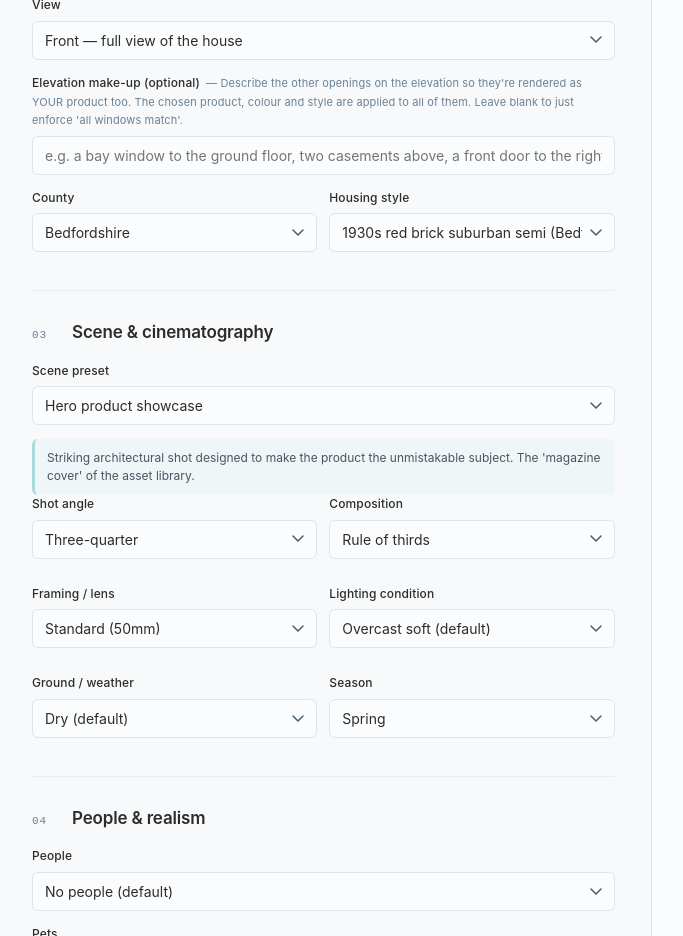
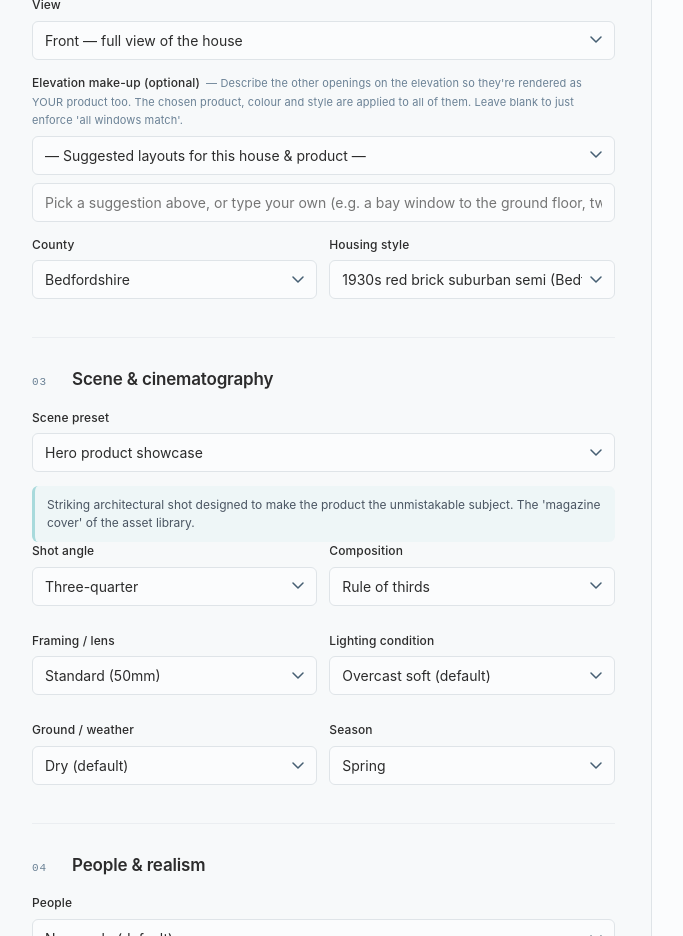
Before and after one commit to choicesglazing/wd-prompt-tool, a React (Vite) app: page / in a window 1280 px wide. Shown: the part 980-1916 px from the top of the page, without its empty margins (4-687 px from the left). Built offline with nearby package versions, Linux system fonts and the light colour scheme.

Commit message:
Add files via upload

```diff
--- a/src/App.jsx
+++ b/src/App.jsx
@@ -21,7 +21,8 @@ import {
   ROOMS,
   SHOT_ANGLES,
   COMPOSITIONS,
-  FRAMING_LENS
+  FRAMING_LENS,
+  getElevationSuggestions
 } from "./catalogue.js";
 import { buildPrompt, buildVariations, buildCarousel, buildVideoShotList } from "./promptEngine.js";
 
@@ -551,11 +552,28 @@ function FormPanel(props) {
             label="Elevation make-up (optional)"
             hint="Describe the other openings on the elevation so they're rendered as YOUR product too. The chosen product, colour and style are applied to all of them. Leave blank to just enforce 'all windows match'."
           >
+            {(() => {
+              const suggestions = getElevationSuggestions(product, housingId, exteriorAspect);
+              if (suggestions.length === 0) return null;
+              return (
+                <select
+                  className="wd-select"
+                  value=""
+                  onChange={(e) => { if (e.target.value) setElevationLayout(e.target.value); }}
+                  style={{ marginBottom: 8 }}
+                >
+                  <option value="">— Suggested layouts for this house & product —</option>
+                  {suggestions.map((s, i) => (
+                    <option key={i} value={s}>{s.length > 70 ? s.slice(0, 70) + "…" : s}</option>
+                  ))}
+                </select>
+              );
+            })()}
             <input
               className="wd-input"
               value={elevationLayout}
               onChange={(e) => setElevationLayout(e.target.value)}
-              placeholder="e.g. a bay window to the ground floor, two casements above, a front door to the right"
+              placeholder="Pick a suggestion above, or type your own (e.g. a bay window to the ground floor, two casements above, a front door to the right)"
             />
           </Field>
         )}
--- a/src/catalogue.js
+++ b/src/catalogue.js
@@ -598,8 +598,134 @@ export const HOUSING_STOCK = {
 };
 
 // =============================================================================
-// SCENE PRESETS
+// ELEVATION LAYOUT SUGGESTIONS
+// Curated, relevant "elevation make-up" options for full-house views.
+// Keyed by house archetype (derived from housing id) + product type + front/rear.
+// The prompt engine applies the chosen product to all listed openings, so these
+// describe the OTHER openings on the elevation, not the product spec itself.
 // =============================================================================
+
+// Map each housing stock id to a broad archetype so suggestions stay maintainable.
+export function houseArchetype(housingId = "") {
+  if (/newbuild|modern|estate|daventry|loughborough|cambourne/i.test(housingId)) return "newbuild";
+  if (/farmhouse/i.test(housingId)) return "farmhouse";
+  if (/village|ironstone|limestone|granite/i.test(housingId)) return "village_stone";
+  if (/townhouse|college/i.test(housingId)) return "townhouse";
+  if (/terrace/i.test(housingId)) return "terrace_period";
+  if (/semi/i.test(housingId)) return "semi";
+  if (/market_town/i.test(housingId)) return "market_town";
+  return "semi";
+}
+
+// Broad product family for suggestion relevance.
+export function productFamilyForSuggestions(product) {
+  if (!product) return "window";
+  if (product.type === "sash_window") return "sash";
+  if (product.type === "bifold" || product.type === "patio_door") return "glazed_rear";
+  if (product.type === "french_door") return "french";
+  if (["door"].includes(product.type)) return "door";
+  if (product.type === "roof_lantern" || product.type === "internal_screen") return "na";
+  return "window"; // casement / flush / aluminium windows
+}
+
+// The suggestion library. [archetype][front|rear] => array of layout strings.
+// These describe a coherent elevation; the engine forces them all to be the
+// chosen product. Kept generic enough to suit any colour/material.
+export const ELEVATION_SUGGESTIONS = {
+  semi: {
+    front: [
+      "a splayed bay window to the ground-floor front room, two windows side by side on the first floor above",
+      "a bay window beside the front door on the ground floor, two windows above on the first floor",
+      "a large ground-floor front window and two smaller windows on the first floor, arranged symmetrically",
+      "a bay window to the ground floor, a single window above, and a small window to the landing"
+    ],
+    rear: [
+      "a kitchen window and a larger living-room window on the ground floor, two bedroom windows above",
+      "a set of patio or French doors to the garden flanked by a window, two windows on the first floor above",
+      "a large ground-floor rear window beside the back door, two evenly spaced windows on the first floor"
+    ]
+  },
+  terrace_period: {
+    front: [
+      "a bay window to the ground-floor front room and a single window directly above on the first floor",
+      "a flat front with one window on the ground floor beside the front door and one window above",
+      "a ground-floor bay window, a first-floor window above, period proportions, aligned vertically"
+    ],
+    rear: [
+      "a window to the ground-floor kitchen and a window above to the rear bedroom, modest rear yard",
+      "a set of French doors to the rear yard with a window beside, one window on the first floor above"
+    ]
+  },
+  townhouse: {
+    front: [
+      "three storeys of vertically aligned windows, two per floor, even Georgian-style proportions",
+      "a front door with a window to one side on the ground floor, two windows on each upper floor aligned vertically"
+    ],
+    rear: [
+      "tall vertically aligned rear windows over three storeys, two per floor, with garden doors at ground level"
+    ]
+  },
+  newbuild: {
+    front: [
+      "a large ground-floor living-room window beside the front door, two bedroom windows on the first floor, integrated garage to the side",
+      "a tall ground-floor window and two first-floor windows in clean contemporary proportions, block-paved drive",
+      "a ground-floor picture window beside the entrance, two evenly spaced windows above, modern symmetrical layout"
+    ],
+    rear: [
+      "wide bifold or sliding doors opening to the garden on the ground floor, two windows on the first floor above",
+      "a large expanse of glazed doors to the rear with a window beside, two contemporary windows on the first floor",
+      "full-width glazing to the kitchen-diner extension, two bedroom windows on the first floor above"
+    ]
+  },
+  farmhouse: {
+    front: [
+      "a symmetrical farmhouse front, two windows either side of a central door on the ground floor, three windows on the first floor",
+      "evenly spaced windows in deep reveals, two flanking the central front door, matching windows above"
+    ],
+    rear: [
+      "generous rear windows and a set of garden doors, two windows on the first floor above, set in open landscape"
+    ]
+  },
+  village_stone: {
+    front: [
+      "windows set in deep stone reveals, two on the ground floor either side of the door, two aligned above, cottage proportions",
+      "a symmetrical stone cottage front, a window each side of the front door, matching windows on the first floor"
+    ],
+    rear: [
+      "stone-reveal rear windows with garden doors, two smaller windows on the first floor above"
+    ]
+  },
+  market_town: {
+    front: [
+      "Georgian-influenced symmetry, a window each side of the central front door, three aligned windows on the first floor",
+      "a bay window to the ground floor with aligned windows above, period market-town proportions"
+    ],
+    rear: [
+      "rear windows to kitchen and living room with garden doors between, two windows on the first floor above"
+    ]
+  }
+};
+
+// Returns an array of relevant elevation-layout suggestion strings for the
+// current product + house + front/rear selection. Empty if not applicable.
+export function getElevationSuggestions(product, housingId, exteriorAspect) {
+  if (!product) return [];
+  const family = productFamilyForSuggestions(product);
+  if (family === "na") return []; // roof lantern / internal screen: not applicable
+  const archetype = houseArchetype(housingId);
+  const side = (exteriorAspect === "rear_full") ? "rear" : "front";
+  const byArchetype = ELEVATION_SUGGESTIONS[archetype] || ELEVATION_SUGGESTIONS.semi;
+  let list = byArchetype[side] || [];
+
+  // For rear-glazing products (bifolds, patio doors) on a front view, fall back
+  // to rear-style options which feature the large glazed openings they suit.
+  if (family === "glazed_rear" && side === "front") {
+    list = byArchetype.rear || list;
+  }
+  return list;
+}
+
+
 export const SCENE_PRESETS = [
   {
     id: "hero",
```
